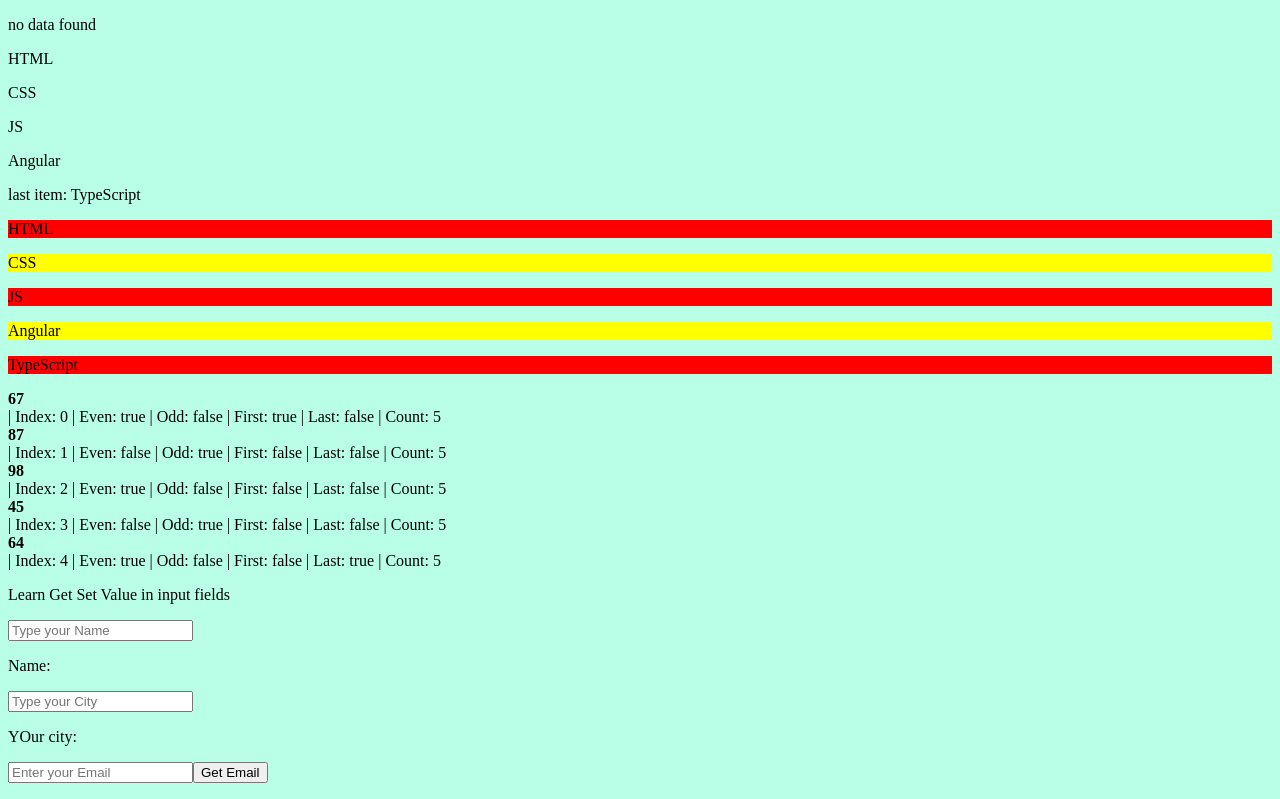
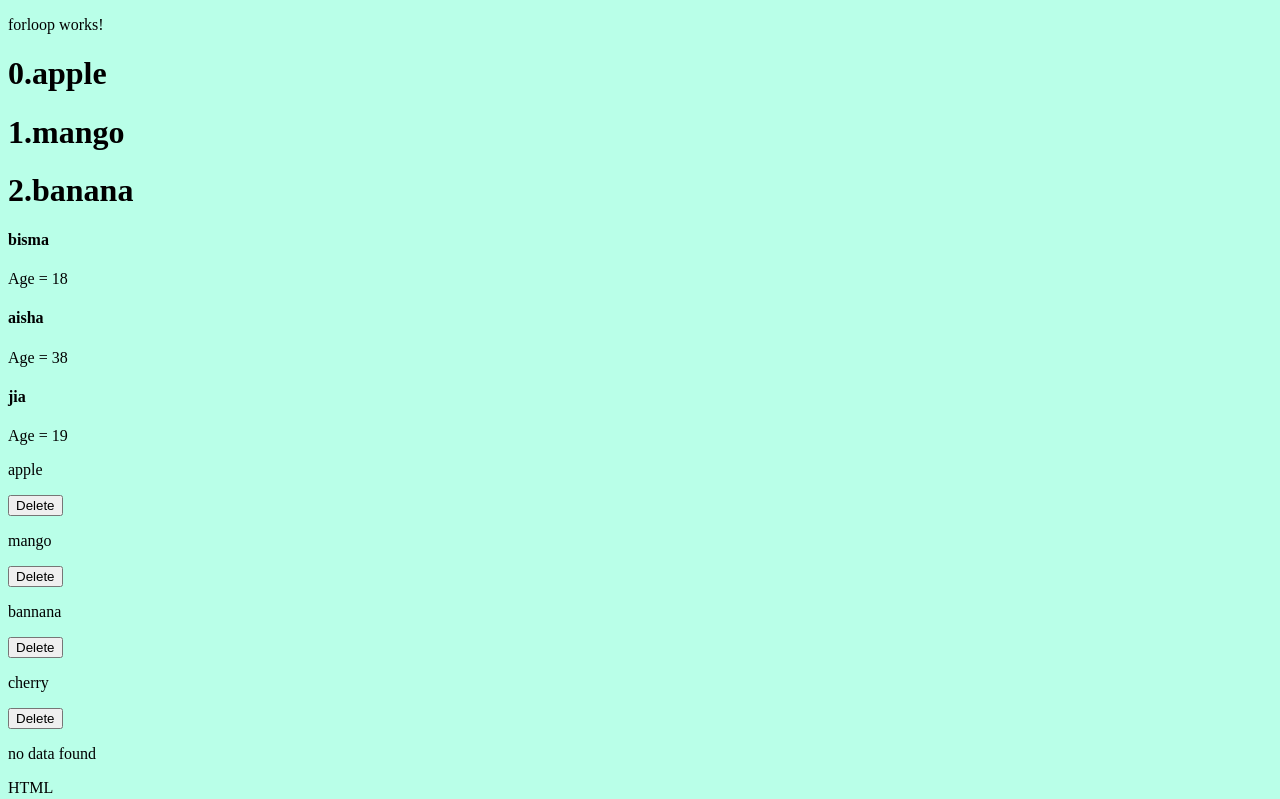
Before and after one commit to bisma0786/Learning_Angular, an Angular app: page / in a window 1280 px wide. Shown: the top 799 px of the page. Built offline with nearby package versions, Linux system fonts and the light colour scheme.

Commit message:
practice update

```diff
--- a/src/app/forloop/forloop.html
+++ b/src/app/forloop/forloop.html
@@ -1,4 +1,4 @@
-<!-- <p>forloop works!</p>
+<p>forloop works!</p>
 @for (item of items; track $index){
 <h1>{{$index}}.{{item}}</h1>
 }
@@ -13,16 +13,16 @@
 @for(item of fruits; track $index; let i = $index){
     <p>{{item}}</p>
     <button (click)=" removeItem(i)">Delete</button>
-} -->
+}
 
 
-<!-- @for (n of number; track $index;) {
+@for (n of number; track $index;) {
     @if(n % 2 !==0)
     {
         <p>{{n}}</p>
     }
 
-} -->
+}
 @if( numbers.length== 0)
     {
 <p>no data found</p>
```
